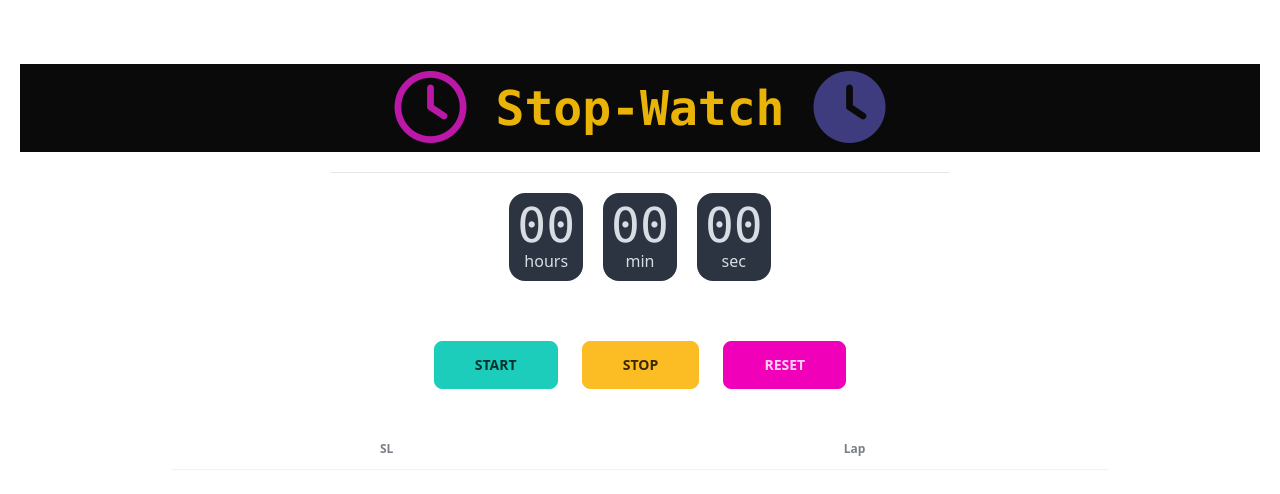
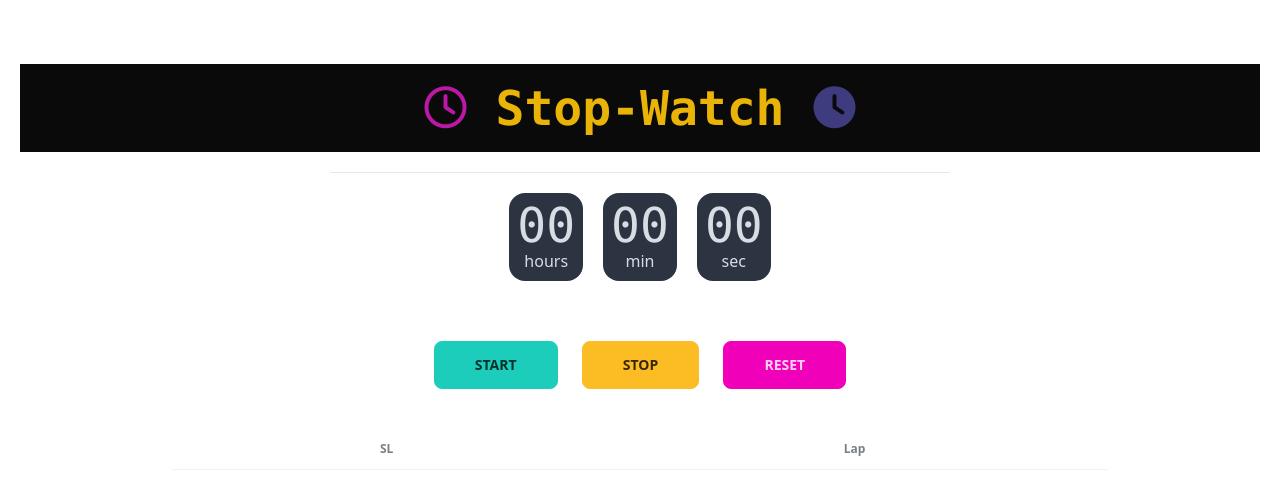
Before and after one commit to Tanvir225/stopwatch, a plain HTML site: page index.html in a window 1280 px wide. Drawn offline with nearby package versions, Linux system fonts and the light colour scheme.

Commit message:
stopwatch header change

```diff
--- a/index.html
+++ b/index.html
@@ -12,7 +12,7 @@
   </head>
   <body>
     <header class="mt-16 container mx-auto px-5">
-      <h2 class="text-5xl text-center font-bold text-yellow-500 bg-neutral-950 p-5 font-mono"><i class="fa-regular fa-clock fa-xl" style="color: #bb18a8;"></i> Stop-Watch <i class="fa-solid fa-clock fa-xl" style="color: #3f3b7f;"></i> </h2>
+      <h2 class="text-5xl text-center font-bold text-yellow-500 bg-neutral-950 p-5 font-mono"><i class="fa-regular fa-clock fa-sm block w-full p-5 lg:fa-xl lg:inline lg:p-0" style="color: #bb18a8;"></i> Stop-Watch <i class="fa-solid fa-clock fa-sm p-5 block w-full lg:p-0 lg:fa-xl lg:inline" style="color: #3f3b7f;"></i> </h2>
       <hr class="w-1/2 mx-auto mt-5">
     </header>
     <main class="px-4">
```
